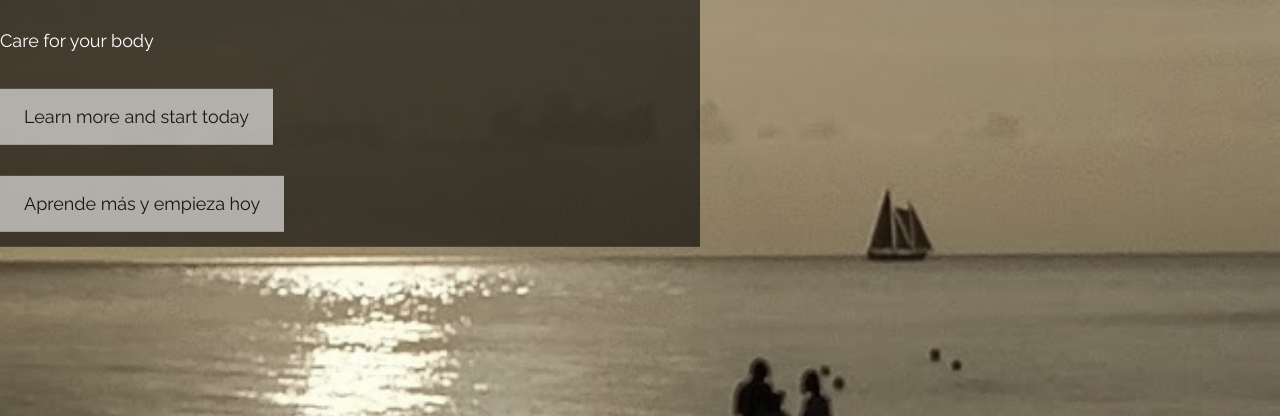
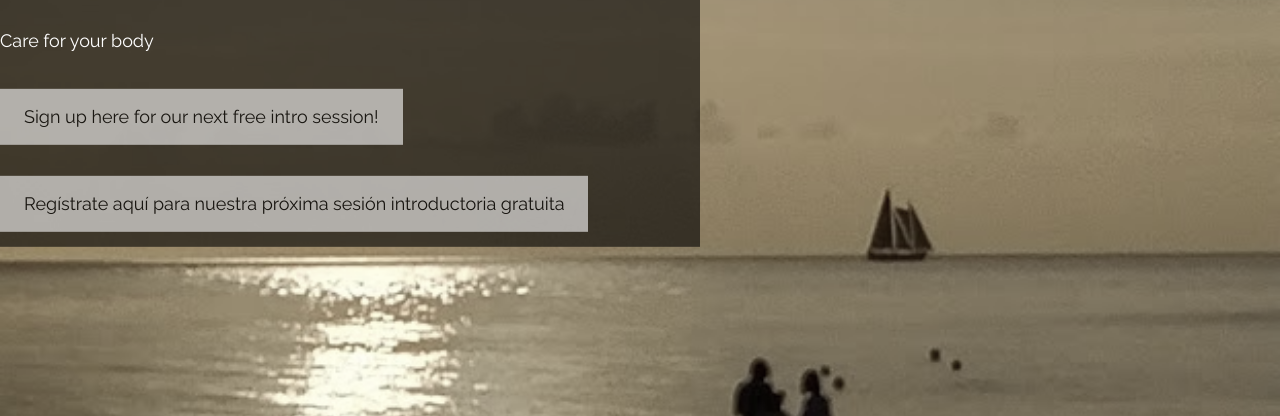
Before and after one commit to creightonsouthflorida/creightonsouthflorida.github.io, a plain HTML site: page index.html in a window 1280 px wide. Shown: the part 335-751 px from the top of the page. Drawn offline with nearby package versions, Linux system fonts and the light colour scheme; some packages are replaced by stand-ins of ours.

Commit message:
add new intro links

```diff
--- a/index.html
+++ b/index.html
@@ -90,8 +90,8 @@
             <span class="w3-jumbo w3-hide-small">Creighton South Florida</span><br>
             <span class="w3-xxlarge w3-hide-large w3-hide-medium">Creighton South Florida</span><br>
             <span class="w3-large">Care for your body</span>
-            <p><a href="https://lp.constantcontactpages.com/ev/reg/z22qnzt" class="w3-button w3-white w3-padding-large w3-large w3-margin-top w3-opacity w3-hover-opacity-off">Learn more and start today</a></p>
-            <p><a href="https://lp.constantcontactpages.com/ev/reg/9cs3dek" class="w3-button w3-white w3-padding-large w3-large w3-margin-top w3-opacity w3-hover-opacity-off">Aprende más y empieza hoy</a></p>
+            <p><a href="https://lp.constantcontactpages.com/ev/reg/e442r6v" class="w3-button w3-white w3-padding-large w3-large w3-margin-top w3-opacity w3-hover-opacity-off">Sign up here for our next free intro session!</a></p>
+            <p><a href="https://lp.constantcontactpages.com/ev/reg/vzcdv6d" class="w3-button w3-white w3-padding-large w3-large w3-margin-top w3-opacity w3-hover-opacity-off">Regístrate aquí para nuestra próxima sesión introductoria gratuita</a></p>
 
         </div>
         <div class="w3-display-bottomleft w3-padding-xxlarge w3-text-grey w3-large">
@@ -137,7 +137,7 @@
         <div class="w3-row-padding">
             <div class="w3-col m6">
                 <h3>How do I get started?</h3>
-                <p>There is a bit of a learning curve when you start to chart, and we don't want you to go it alone.<br> Before you do anything else, attend one of our <a href="https://lp.constantcontactpages.com/ev/reg/z22qnzt">intro sessions</a>. Public intro sessions are completely
+                <p>There is a bit of a learning curve when you start to chart, and we don't want you to go it alone.<br> Before you do anything else, attend one of our <a href="https://lp.constantcontactpages.com/ev/reg/e442r6v">intro sessions</a>. Public intro sessions are completely
                     free and are the best way to find out what Creighton is all about. <br>
                     <b>Due to covid-19 all introductory sessions and followups are now virtual!</b> <br> If the next public intro doesn't work for your schedule, please contact one of our practitioners about an individual session. From there, we can get
                     you started charting and schedule follow up appointments!</p>
```
